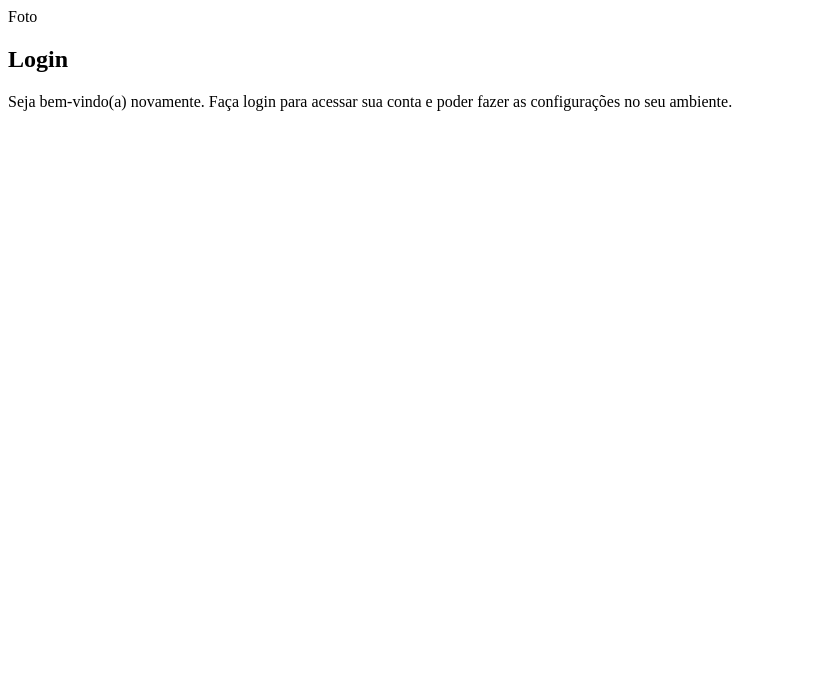
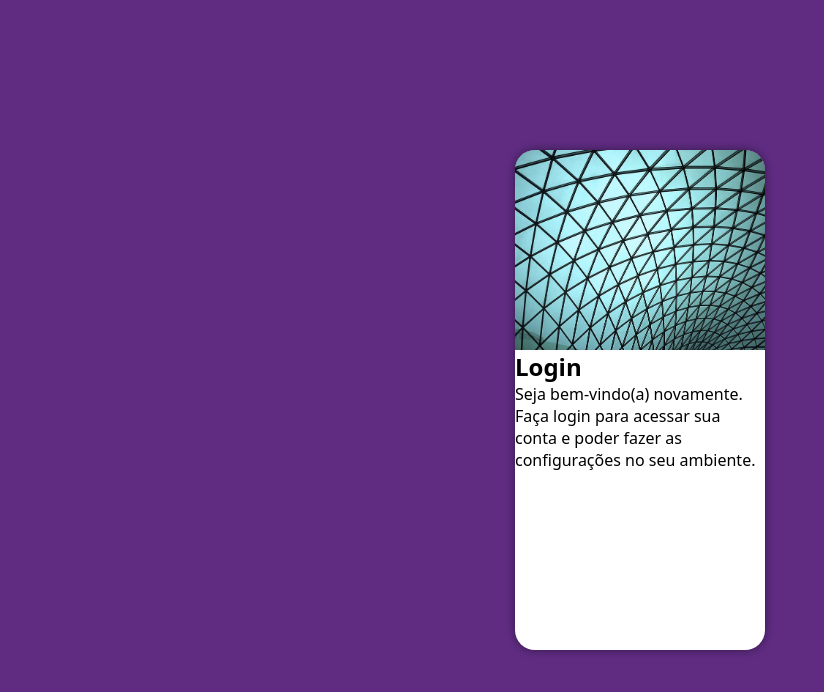
Before and after one commit to bton2/projeto-login, a plain HTML site: page index.html in a window 1280 px wide. Shown: the whole page, without its empty margins (0-824 px from the left). Drawn offline with Linux system fonts and the light colour scheme.

Commit message:
adição da imagem

```diff
--- a/estilos/style.css
+++ b/estilos/style.css
@@ -5,3 +5,49 @@
     Verde: #49a09d
     Lilás: #5f2c82
 */
+
+*{
+    font-family: system-ui, -apple-system, BlinkMacSystemFont, 'Segoe UI', Roboto, Oxygen, Ubuntu, Cantarell, 'Open Sans', 'Helvetica Neue', sans-serif;
+    padding: 0px;
+    margin: 0px;
+    box-sizing: border-box;
+}
+
+body, html {
+    background-color:#5f2c82;
+    height: 100vh;
+    width: 100vw;
+}
+
+
+main {
+    position: relative;
+    height: 100vh;
+    width: 100vw;
+}
+section#login {
+    position: absolute;
+    top: 50%;
+    left: 50%;
+    transform: translate(-50%, -50%);
+    overflow: hidden;
+    box-shadow: 0px 0px 10px rgb(0,0,0, 0.450);
+
+    background-color: white;
+    width: 250px;
+    height: 500px;
+    border-radius: 20px;
+}
+
+section#login > div#imagem {
+    display: block;
+    background: #5f2c82 url(../imagens/patter_building.jpg) no-repeat;
+    background-size: cover;
+    background-position: left bottom;
+    height: 200px;
+}
+
+section#login > div#formulario {
+    display:block;
+    padding: 10px;
+}
--- a/index.html
+++ b/index.html
@@ -10,7 +10,7 @@
     <main>
         <section id="login">
             <div id="imagem">
-                Foto
+                <!-- Aqui vai a imagem na CSS -->
             </div>
             <div id="formulaio">
                 <h1>Login</h1>
```
